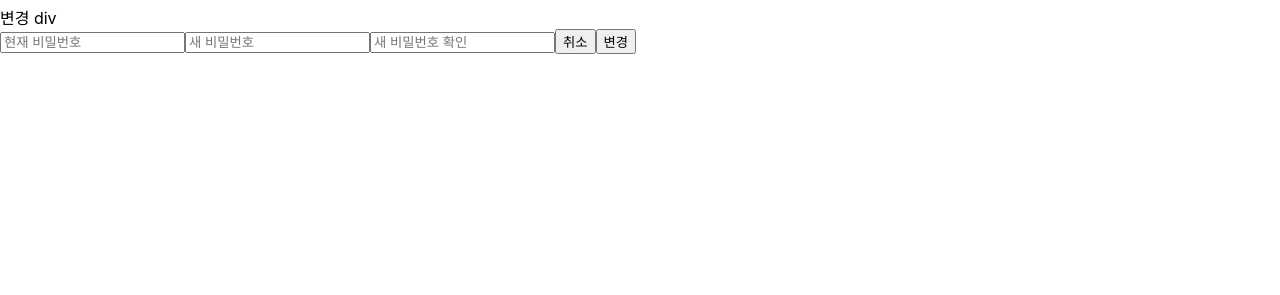
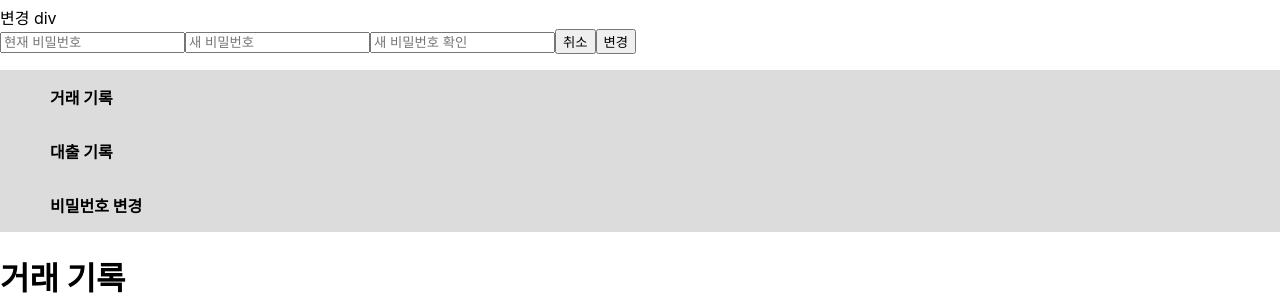
Before and after one commit to jin0610/UsedBook, a React (Create React App) app: page /mypage in a window 1280 px wide. Shown: the part 518-813 px from the top of the page. Built offline with nearby package versions, Linux system fonts and the light colour scheme.

Commit message:
mypage tab 추가

```diff
--- a/src/components/MyPage/MyPageFrom.js
+++ b/src/components/MyPage/MyPageFrom.js
@@ -1,4 +1,4 @@
-import React from "react";
+import React, { useState } from "react";
 import { Link } from "react-router-dom";
 import BorrowRecord from "./BorrowRecord";
 import ChangePwd from "./ChangePwd";
@@ -6,8 +6,17 @@ import DealRecord from "./DealRecord";
 
 
 const MyPageForm = () =>{
+    const [currentTab, setCurrentTab] = useState(0);
 
+    const menuArr = [
+      { name: '거래 기록', content: <DealRecord/> },
+      { name: '대출 기록', content: <BorrowRecord/> },
+      { name: '비밀번호 변경', content: <ChangePwd/> },
+    ];
 
+    const selectMenuHandler = (index) => {
+      setCurrentTab(index);
+    };
 
     return(
         <div>
@@ -20,6 +29,28 @@ const MyPageForm = () =>{
             <DealRecord/>
             <BorrowRecord/>
             <ChangePwd/>
+            <ul className="tabs is-boxed" id="TabMenu">
+                <div className="TabMenu">
+                    {menuArr.map((ele, index)=>{
+                        return (
+                        <li
+                        key={index}
+                        className={currentTab === index ? "submenu focused" : "submenu"}
+                        onClick={()=> selectMenuHandler(index)}
+                        >
+                        {ele.name}
+                        </li>
+                        )
+                    })}
+
+                    </div>
+
+            </ul>
+            <div>
+                        <h1>{menuArr[currentTab].content}</h1>
+                        {/* <p>바뀌는거 맞습니다..</p> */}
+                    </div>
+
         </div>
     )
 }
--- a/src/components/MyPage/Mypage.css
+++ b/src/components/MyPage/Mypage.css
@@ -2,3 +2,18 @@
     width: 100px;
 
 }
+#TabMenu {
+    background-color: #dcdcdc;
+    font-weight: bold;
+    display: flex;
+    flex-direction: row;
+    justify-items: center;
+    align-items: center;
+    list-style: none;
+}
+
+  .submenu {
+    width:100% auto;
+    padding: 15px 10px;
+    cursor: pointer;
+  }
```
